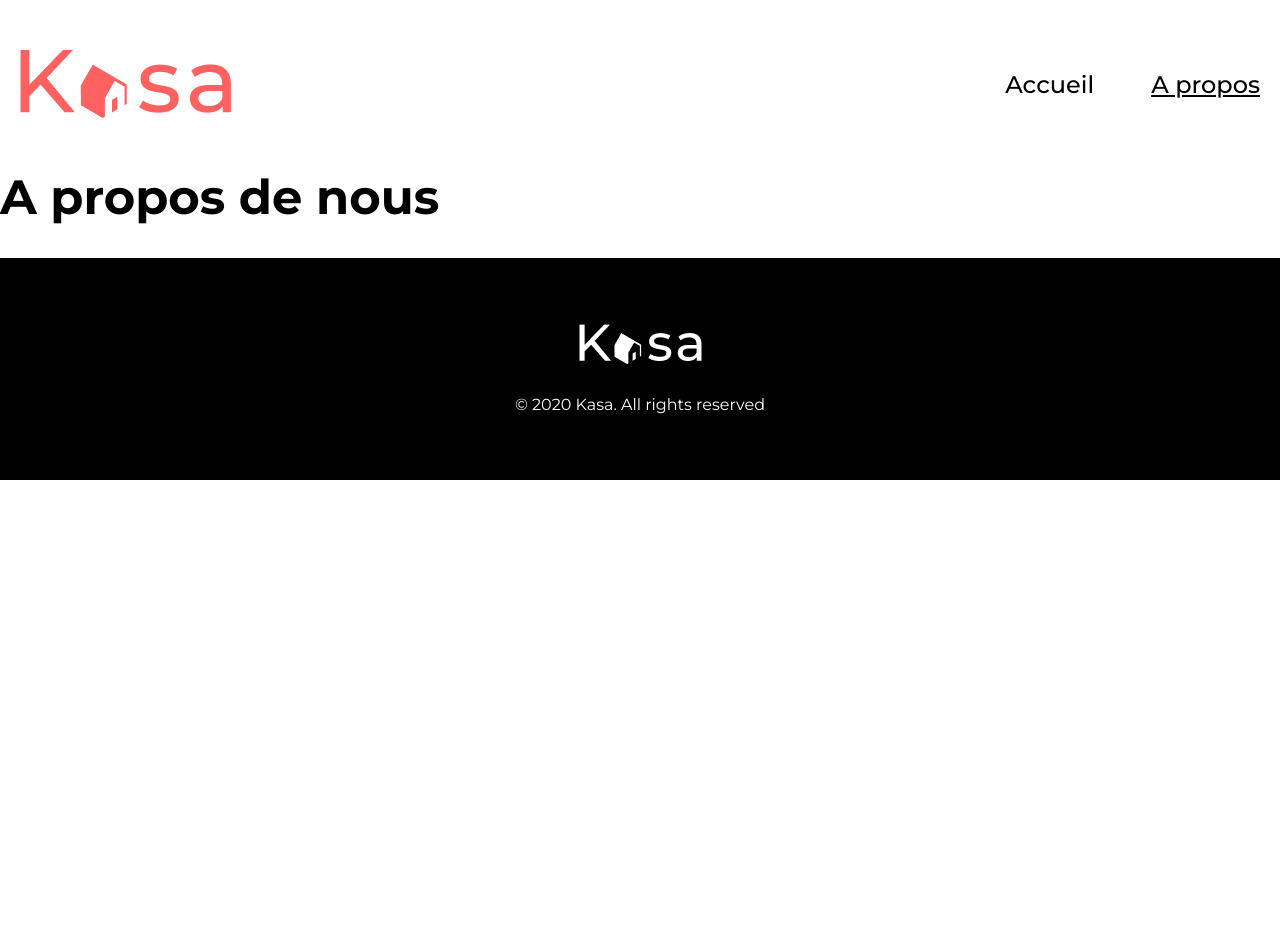
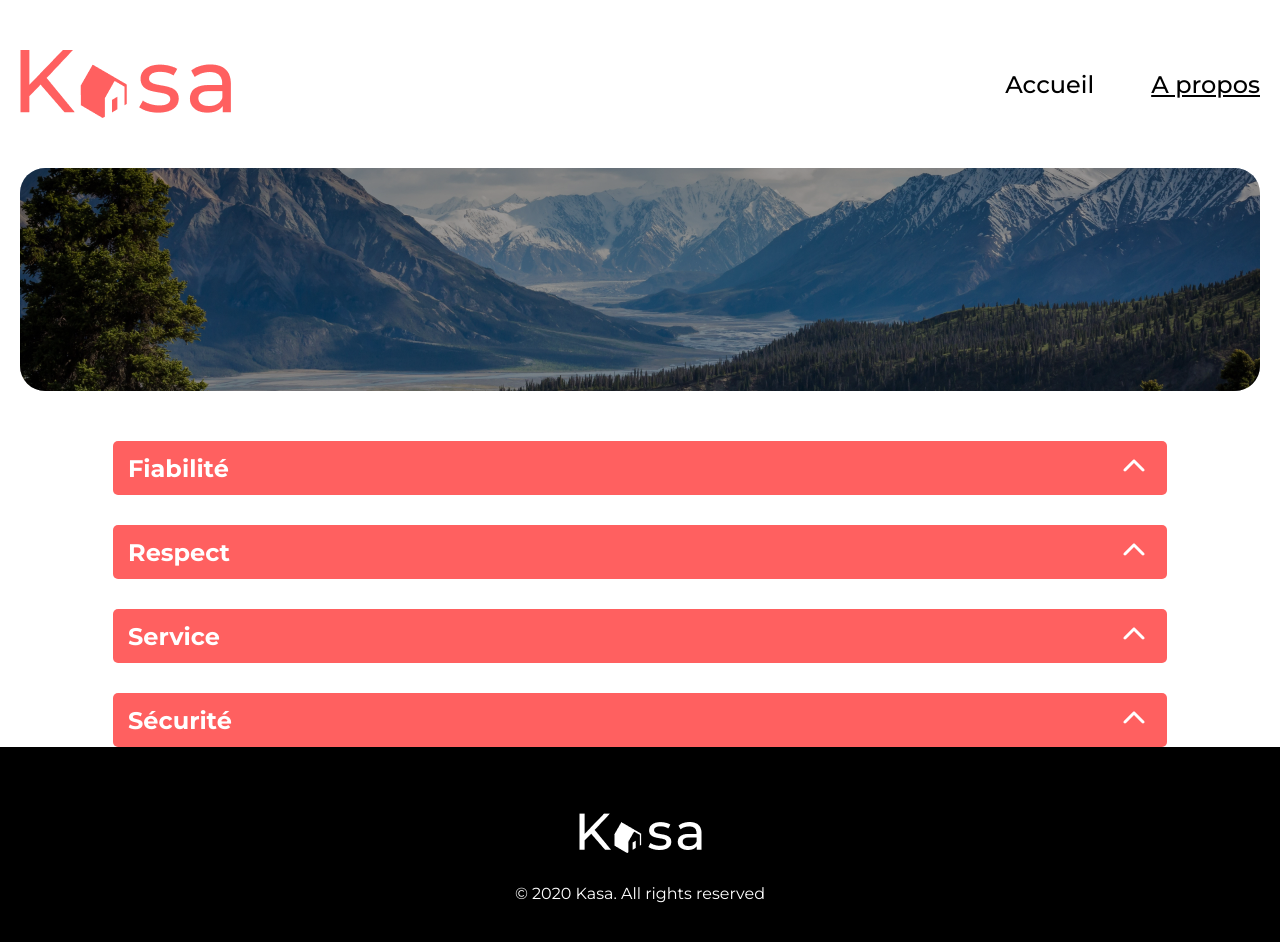
Before and after one commit to jonathan-mory/OC-DeveloppeurWeb-Projet5, a React (Vite) app: page /about in a window 1280 px wide. Shown: the top 942 px of the page. Before the commit the page ends 800 px from the top, so only its background shows below. Built offline with nearby package versions, Linux system fonts and the light colour scheme.

Commit message:
Modification de la page About et création du style CSS

```diff
--- /dev/null
+++ b/src/pages/About/About.scss
@@ -0,0 +1,17 @@
+.about {
+  display: flex;
+  flex-flow: column wrap;
+  align-items: center;
+  gap: 50px;
+}
+
+.collapse-container {
+  width: 85%;
+  display: flex;
+  flex-direction: column;
+  gap: 30px;
+
+  @media screen and (max-width: 375px) {
+    width: 100%;
+  }
+}
--- a/src/pages/About/index.jsx
+++ b/src/pages/About/index.jsx
@@ -1,5 +1,46 @@
+import Banner from '../../components/Banner'
+import AboutBanner from '../../assets/images/about_banner.jpg'
+import Collapse from '../../components/Collapse'
+import './About.scss'
+
 function About() {
-  return <h1>A propos de nous</h1>
+  const aboutList = [
+    {
+      title: 'Fiabilité',
+      content:
+        'Les annonces postées sur Kasa garantissent une fiabilité totale. Les photos sont conformes aux logements, et toutes les informations sont régulièrement vérifiées par nos équipes.',
+    },
+    {
+      title: 'Respect',
+      content:
+        'La bienveillance fait partie des valeurs fondatrices de Kasa. Tout comportement discriminatoire ou de perturbation du voisinage entraînera une exclusion de notre plateforme.',
+    },
+    {
+      title: 'Service',
+      content:
+        "Nos équipes se tiennent à votre disposition pour vous fournir une expérience parfaite. N'hésitez pas à nous contacter si vous avez la moindre question.",
+    },
+    {
+      title: 'Sécurité',
+      content:
+        "La sécurité est la priorité de Kasa. Aussi bien pour nos hôtes que pour les voyageurs, chaque logement correspond aux critères de sécurité établis par nos services. En laissant une note aussi bien à l'hôte qu'au locataire, cela permet à nos équipes de vérifier que les standards sont bien respectés. Nous organisons également des ateliers sur la sécurité domestique pour nos hôtes.",
+    },
+  ]
+
+  return (
+    <main className="about">
+      <Banner imageUrl={AboutBanner} />
+      <div className="collapse-container">
+        {aboutList.map((element, index) => (
+          <Collapse
+            key={`${element.title} - ${index}`}
+            title={element.title}
+            content={element.content}
+          />
+        ))}
+      </div>
+    </main>
+  )
 }
 
 export default About
```
Also changed, not shown: src/assets/images/about_banner.jpg (added).
